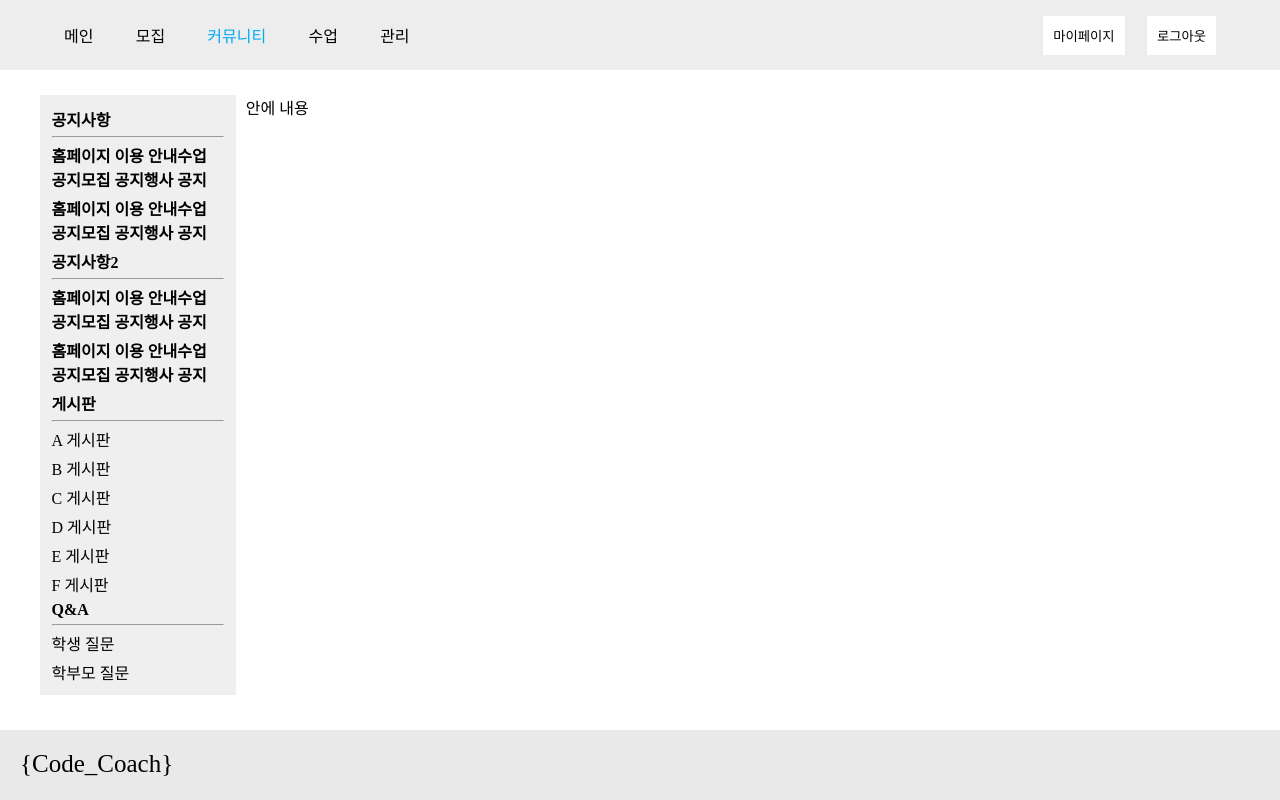
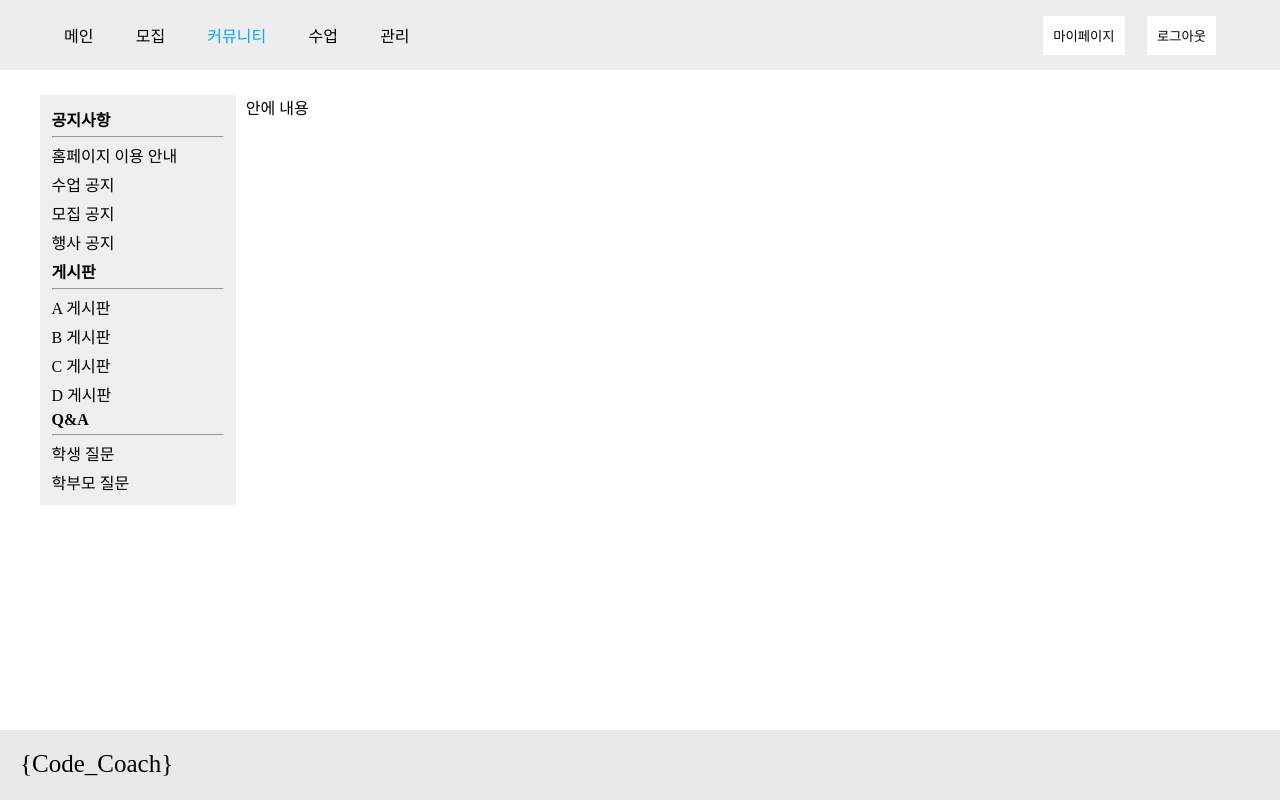
Before and after one commit to Code-Coach-org/Code-Coach-Front-end, a React (Create React App) app: page /community in a window 1280 px wide. Built offline with nearby package versions, Linux system fonts and the light colour scheme.

Commit message:
[UPDATE] side bar

```diff
--- a/src/pages/community.jsx
+++ b/src/pages/community.jsx
@@ -1,45 +1,38 @@
 import React from "react";
+import { NavLink } from "react-router-dom";
 import styled from "styled-components";
 
 export const Community = () => {
-  const [category,] = React.useState([
+  const [category] = React.useState([
     {
       title: "공지사항",
       content: ["홈페이지 이용 안내", "수업 공지", "모집 공지", "행사 공지"],
     },
     {
-      title: "공지사항2",
-      content: ["홈페이지 이용 안내", "수업 공지", "모집 공지", "행사 공지"],
+      title: "게시판",
+      content: ["A 게시판", "B 게시판", "C 게시판", "D 게시판"],
     },
   ]);
   return (
     <Frame>
       <Aside>
-        {category.map((data, idx) => {
+        {category.map((data) => {
           return (
             <>
               <h4>{data.title}</h4>
               <hr />
-              {
-                category.map((data, idx) => {
-                  return (
-                    <>
-                    <h4>{data.content}</h4>
-                    </>
-                  )
-                })
-              }
+              {data.content.map((contents) => {
+                return (
+                  <>
+                    <NavLink to={`123`}>
+                      <span>{contents}</span>
+                    </NavLink>
+                  </>
+                );
+              })}
             </>
           );
         })}
-        <h4>게시판</h4>
-        <hr />
-        <span>A 게시판</span>
-        <span>B 게시판</span>
-        <span>C 게시판</span>
-        <span>D 게시판</span>
-        <span>E 게시판</span>
-        <span>F 게시판</span>
         <h4>Q&A</h4>
         <hr />
         <span>학생 질문</span>
@@ -61,6 +54,14 @@
   height: 100%;
 `;
 
+// const Over = styled.div`
+//   &:hover {
+//     cursor: pointer;
+//     color: #03a9f4;
+//   }
+
+// `;
+
 const Aside = styled.aside`
   display: flex;
   flex-direction: column;
```
Also changed, not shown: 1 other file (tests, documents, lock files or other folders).
